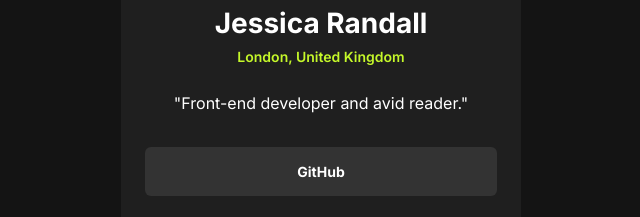
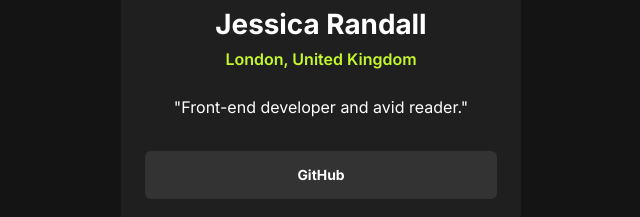
Before and after one commit to Shahd-Fawzy2007/Social-links-profile, a plain HTML site: page index.html in a window 1280 px wide. Shown: the part 198-415 px from the top of the page, 319-959 px from the left. Drawn offline with Linux system fonts and the light colour scheme.

Commit message:
Add files via upload

```diff
--- a/index.html
+++ b/index.html
@@ -17,8 +17,8 @@
     </div>
     <div class="card-header">
       <h1>Jessica Randall</h1>
-      <h4>London, United Kingdom</h2>
-      <p>"Front-end developer and avid reader."</p>
+      <p class="country">London, United Kingdom</ح>
+      <p class="job">"Front-end developer and avid reader."</p>
     </div>
     <div class="card-links">
       <a href="#">GitHub</a>
--- a/style.css
+++ b/style.css
@@ -15,7 +15,7 @@
 body{
     background-color: var(--Grey-900);
     font-family: var(--font);
-    font-size: 14px;
+    font-size: 0.87rem;
 
 }
 .container{
@@ -45,17 +45,18 @@ body{
     color: var(--White);
     font-weight: 700;
 }
-.card-header h4{
+.card-header .country{
     padding-top: 0.5rem;
     color: var(--Green);
     font-weight: 600;
+    font-size: 1rem;
 
 }
-.card-header p{
+.card-header .job{
     color: var(--White);
     font-weight: 400;
     padding-top: 1.75rem;
-    font-size: 16px;
+    font-size: 1rem;
 }
 .card-links a{
     text-decoration: none;
```
